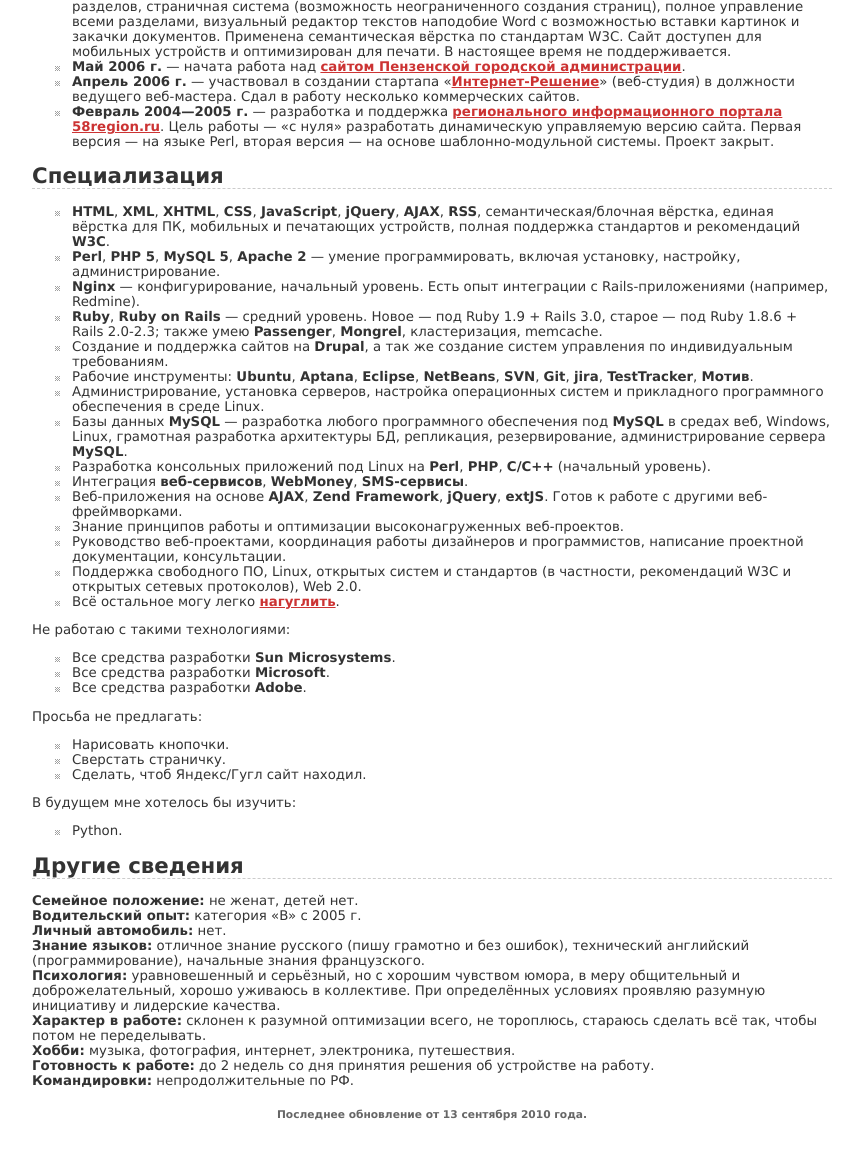
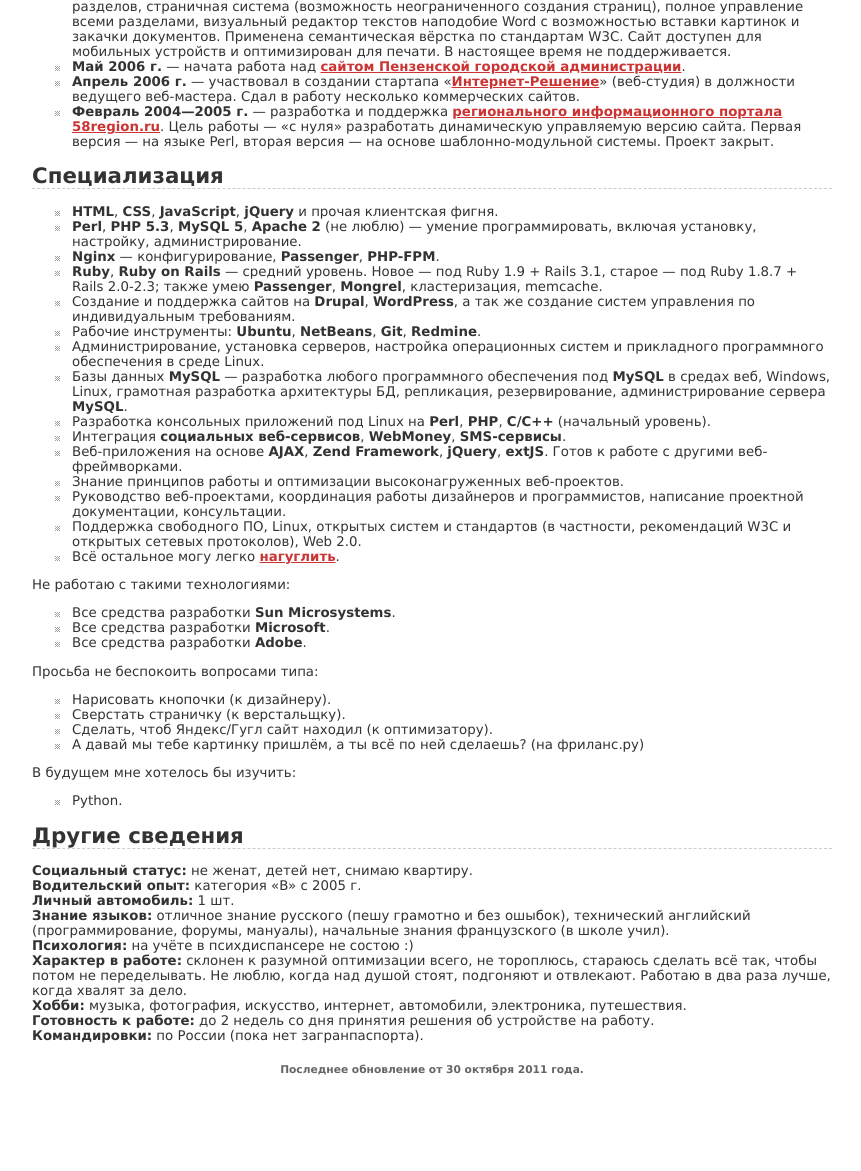
Before and after one commit to foxweb/kurepin.com, a PHP site: page / in a window 1280 px wide. Shown: the part 446-1617 px from the top of the page, without its empty margins (208-1069 px from the left). After the commit the page ends 1522 px from the top, so only its background shows below. Run offline with PHP 8.4, Linux system fonts and the light colour scheme.

Commit message:
спустя год многое поменялось...

```diff
--- a/index.php
+++ b/index.php
@@ -2,7 +2,7 @@
 <html xmlns="http://www.w3.org/1999/xhtml" lang="ru">
 <head>
 <meta http-equiv="Content-Type" content="text/html; charset=utf-8" />
-<title>Алексей Курепин, веб-мастер</title>
+<title>Алексей Курепин, веб-разработчик</title>
 <link rel="shortcut icon" href="/favicon.ico" type="image/x-icon" />
 <link href="/css/resume.css" rel="stylesheet" type="text/css" media="all" />
 <meta content="Алексей Курепин" name="author" />
@@ -32,16 +32,16 @@
 <h1>Специализация</h1>
 <div>
 <ul>
-  <li><strong>HTML</strong>, <strong>XML</strong>, <strong>XHTML</strong>, <strong>CSS</strong>, <strong>JavaScript</strong>, <strong>jQuery</strong>, <strong>AJAX</strong>, <strong>RSS</strong>, семантическая/блочная вёрстка, единая вёрстка для ПК, мобильных и печатающих устройств, полная поддержка стандартов и рекомендаций <strong>W3C</strong>.</li>
-  <li><strong>Perl</strong>, <strong>PHP 5</strong>, <strong>MySQL 5</strong>, <strong>Apache 2</strong> &mdash; умение программировать, включая установку, настройку, администрирование.</li>
-  <li><strong>Nginx</strong> &mdash; конфигурирование, начальный уровень. Есть опыт интеграции с Rails-приложениями (например, Redmine).</li>
-  <li><strong>Ruby</strong>, <strong>Ruby on Rails</strong> &mdash; средний уровень. Новое &mdash; под Ruby&nbsp;1.9 + Rails&nbsp;3.0, старое &mdash; под Ruby&nbsp;1.8.6 + <nobr>Rails&nbsp;2.0-2.3</nobr>; также умею <strong>Passenger</strong>, <strong>Mongrel</strong>, кластеризация, memcache.</li>
-  <li>Создание и поддержка сайтов на <strong>Drupal</strong>, а так же создание систем управления по индивидуальным требованиям.</li>
-  <li>Рабочие инструменты: <strong>Ubuntu</strong>, <strong>Aptana</strong>, <strong>Eclipse</strong>, <strong>NetBeans</strong>, <strong>SVN</strong>, <strong>Git</strong>, <strong>jira</strong>, <strong>TestTracker</strong>, <strong>Мотив</strong>.</li>
+  <li><strong>HTML</strong>, <strong>CSS</strong>, <strong>JavaScript</strong>, <strong>jQuery</strong> и прочая клиентская фигня.</li>
+  <li><strong>Perl</strong>, <strong>PHP 5.3</strong>, <strong>MySQL 5</strong>, <strong>Apache 2</strong> (не люблю) &mdash; умение программировать, включая установку, настройку, администрирование.</li>
+  <li><strong>Nginx</strong> &mdash; конфигурирование, <strong>Passenger</strong>, <strong>PHP-FPM</strong>.</li>
+  <li><strong>Ruby</strong>, <strong>Ruby on Rails</strong> &mdash; средний уровень. Новое &mdash; под Ruby&nbsp;1.9 + Rails&nbsp;3.1, старое &mdash; под Ruby&nbsp;1.8.7 + <nobr>Rails&nbsp;2.0-2.3</nobr>; также умею <strong>Passenger</strong>, <strong>Mongrel</strong>, кластеризация, memcache.</li>
+  <li>Создание и поддержка сайтов на <strong>Drupal</strong>, <strong>WordPress</strong>, а так же создание систем управления по индивидуальным требованиям.</li>
+  <li>Рабочие инструменты: <strong>Ubuntu</strong>, <strong>NetBeans</strong>, <strong>Git</strong>, <strong>Redmine</strong>.</li>
   <li>Администрирование, установка серверов, настройка операционных систем и прикладного программного обеспечения в среде Linux.</li>
   <li>Базы данных <strong>MySQL</strong> &mdash; разработка любого программного обеспечения под <strong>MySQL</strong> в средах веб, Windows, Linux, грамотная разработка архитектуры БД, репликация, резервирование, администрирование сервера <strong>MySQL</strong>.</li>
   <li>Разработка консольных приложений под Linux на <strong>Perl</strong>, <strong>PHP</strong>, <strong>C/C++</strong> (начальный уровень).</li>
-  <li>Интеграция <strong>веб-сервисов</strong>, <strong>WebMoney</strong>, <strong>SMS-сервисы</strong>.</li>
+  <li>Интеграция <strong>социальных веб-сервисов</strong>, <strong>WebMoney</strong>, <strong>SMS-сервисы</strong>.</li>
   <li>Веб-приложения на основе <strong>AJAX</strong>, <strong>Zend Framework</strong>, <strong>jQuery</strong>, <strong>extJS</strong>. Готов к работе с другими веб-фреймворками.</li>
   <li>Знание принципов работы и оптимизации высоконагруженных веб-проектов.</li>
   <li>Руководство веб-проектами, координация работы дизайнеров и программистов, написание проектной документации, консультации.</li>
@@ -54,11 +54,12 @@
   <li>Все средства разработки <strong>Microsoft</strong>.</li>
   <li>Все средства разработки <strong>Adobe</strong>.</li>
 </ul>
-<p>Просьба не предлагать:</p>
+<p>Просьба не беспокоить вопросами типа:</p>
 <ul>
-  <li>Нарисовать кнопочки.</li>
-  <li>Сверстать страничку.</li>
-  <li>Сделать, чтоб Яндекс/Гугл сайт находил.</li>
+  <li>Нарисовать кнопочки (к дизайнеру).</li>
+  <li>Сверстать страничку (к верстальщку).</li>
+  <li>Сделать, чтоб Яндекс/Гугл сайт находил (к оптимизатору).</li>
+  <li>А давай мы тебе картинку пришлём, а ты всё по ней сделаешь? (на фриланс.ру)</li>
 </ul>
 <p>В будущем мне хотелось бы изучить:</p>
 <ul>
@@ -67,17 +68,17 @@
 </div>
 <h1>Другие сведения</h1>
 <div>
-    <strong>Семейное положение:</strong> не женат, детей нет.<br />
-    <strong>Водительский опыт:</strong> категория &laquo;B&raquo; с  2005 г.<br />
-    <strong>Личный автомобиль:</strong> нет.<br />
-    <strong>Знание языков:</strong> отличное знание русского (пишу грамотно и без ошибок), технический английский (программирование), начальные знания французского. <br />
-    <strong>Психология:</strong> уравновешенный и серьёзный, но с хорошим чувством юмора, в меру общительный и доброжелательный, хорошо уживаюсь в коллективе. При определённых условиях проявляю разумную инициативу и лидерские качества.<br />
-    <strong>Характер в работе:</strong> склонен к разумной оптимизации всего, не тороплюсь, стараюсь сделать всё так, чтобы потом не переделывать.<br />
-    <strong>Хобби:</strong> музыка, фотография, интернет, электроника, путешествия.<br />
+    <strong>Социальный статус:</strong> не женат, детей нет, снимаю квартиру.<br />
+    <strong>Водительский опыт:</strong> категория &laquo;B&raquo; с 2005 г.<br />
+    <strong>Личный автомобиль:</strong> 1 шт.<br />
+    <strong>Знание языков:</strong> отличное знание русского (пешу грамотно и без ошыбок), технический английский (программирование, форумы, мануалы), начальные знания французского (в школе учил). <br />
+    <strong>Психология:</strong> на учёте в психдиспансере не состою :)<br />
+    <strong>Характер в работе:</strong> склонен к разумной оптимизации всего, не тороплюсь, стараюсь сделать всё так, чтобы потом не переделывать. Не люблю, когда над душой стоят, подгоняют и отвлекают. Работаю в два раза лучше, когда хвалят за дело.<br />
+    <strong>Хобби:</strong> музыка, фотография, искусство, интернет, автомобили, электроника, путешествия.<br />
     <strong>Готовность к работе:</strong> до 2 недель со дня принятия решения об устройстве на работу.<br />
-    <strong>Командировки:</strong> непродолжительные по РФ.
+    <strong>Командировки:</strong> по России (пока нет загранпаспорта).
 </div>
-<div id="counter">Последнее обновление от 13 сентября 2010 года.<br />
+<div id="counter">Последнее обновление от 30 октября 2011 года.<br />
 </div>
 <script type="text/javascript">
 var gaJsHost = (("https:" == document.location.protocol) ? "https://ssl." : "http://www.");
```
